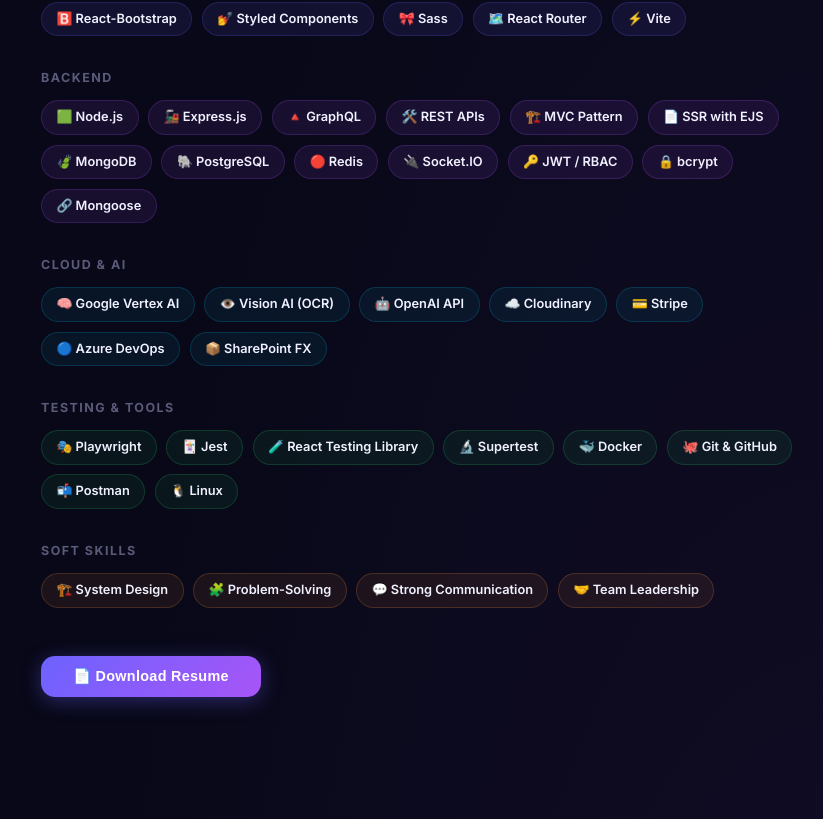
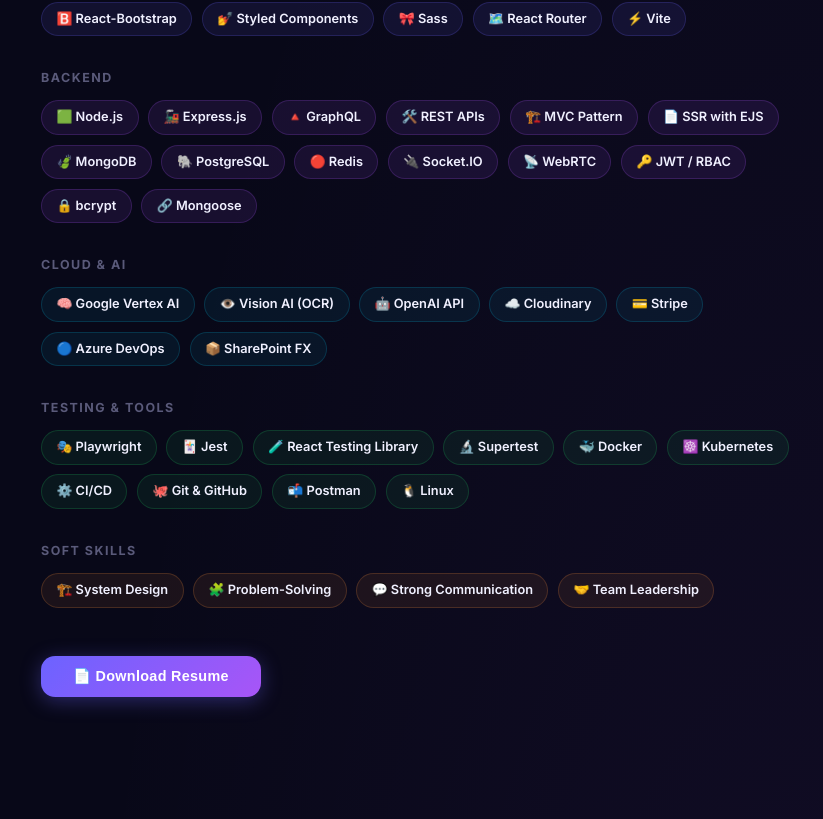
Before and after one commit to sharafath-ali/Personal-website, a React (Vite) app: page / in a window 1280 px wide. Shown: the part 3021-3840 px from the top of the page, without its empty margins (201-1024 px from the left). Built offline with nearby package versions, Linux system fonts and the light colour scheme; a web font is replaced by a local one.

Commit message:
feat: add ProjectCards component and define skill categories constant

```diff
--- a/src/components/ProjectCards.jsx
+++ b/src/components/ProjectCards.jsx
@@ -17,7 +17,7 @@ const projects = [
     title: "Chatterverse",
     description:
       "Real-time chat app on a monorepo architecture. Features Socket.IO messaging, live audio/video calls, JWT auth, Cloudinary media uploads, 32 DaisyUI themes, and full profile management. Deployed on Render with MongoDB Atlas.",
-    tech: ["React", "Express.js", "Socket.IO", "Zustand", "TailwindCSS", "DaisyUI", "JWT"],
+    tech: ["React", "Express.js", "Socket.IO", "WebRTC", "Zustand", "TailwindCSS", "DaisyUI", "JWT"],
     github: "https://github.com/sharafath-ali/Chatterverse",
     live: "https://chatterverse-0hba.onrender.com/",
   },
--- a/src/consts/skills.js
+++ b/src/consts/skills.js
@@ -29,6 +29,7 @@ export const SkillCategories = {
     { label: "PostgreSQL", emoji: "🐘" },
     { label: "Redis", emoji: "🔴" },
     { label: "Socket.IO", emoji: "🔌" },
+    { label: "WebRTC", emoji: "📡" },
     { label: "JWT / RBAC", emoji: "🔑" },
     { label: "bcrypt", emoji: "🔒" },
     { label: "Mongoose", emoji: "🔗" },
@@ -48,6 +49,8 @@ export const SkillCategories = {
     { label: "React Testing Library", emoji: "🧪" },
     { label: "Supertest", emoji: "🔬" },
     { label: "Docker", emoji: "🐳" },
+    { label: "Kubernetes", emoji: "☸️" },
+    { label: "CI/CD", emoji: "⚙️" },
     { label: "Git & GitHub", emoji: "🐙" },
     { label: "Postman", emoji: "📬" },
     { label: "Linux", emoji: "🐧" },
```
